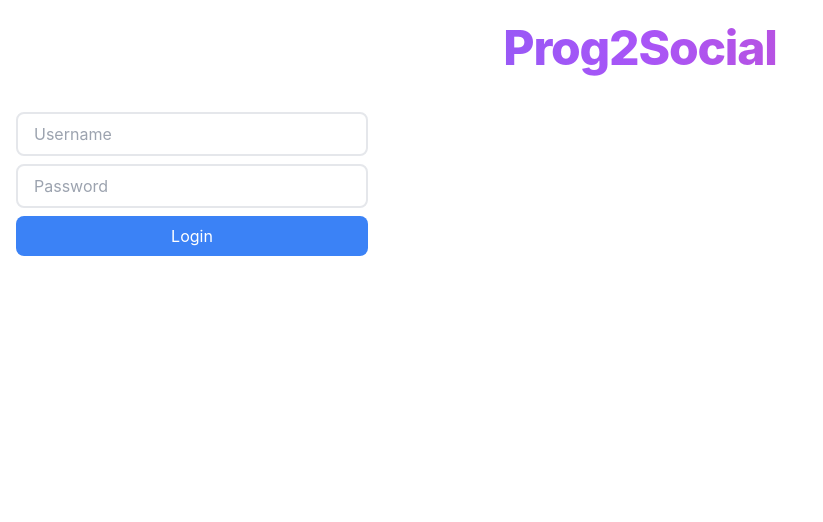
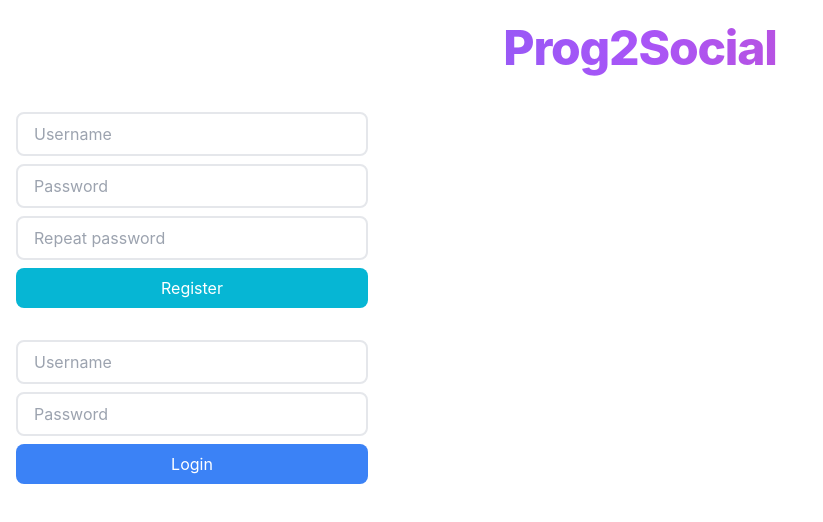
Before and after one commit to datorium-prog2/prog2-react, a React (Create React App) app: page / in a window 1280 px wide. Shown: the top 522 px of the page, without its empty margins (0-823 px from the left). Built offline with nearby package versions, Linux system fonts and the light colour scheme.

Commit message:
feat: refactor authentication forms by adding RegisterForm and restructuring LoginForm

```diff
--- a/src/App.tsx
+++ b/src/App.tsx
@@ -2,7 +2,8 @@ import logo from "./logo.svg";
 import "./App.css";
 
 import { HelloForm } from "./features/greeting/HelloForm";
-import { LoginForm } from "./features/auth/LoginForms";
+import { LoginForm } from "./features/auth/LoginForm";
+import { RegisterForm } from "./features/auth/RegisterForm";
 import { useState } from "react";
 
 // Funkcijas ir komponents
@@ -20,6 +21,7 @@ function App() {
     return (
       <div>
         <h1 className={headerStyle}>Prog2Social</h1>
+        <RegisterForm></RegisterForm>
         <HelloForm />
       </div>
     );
@@ -29,6 +31,7 @@ function App() {
   return (
     <div>
       <h1 className={headerStyle}>Prog2Social</h1>
+      <RegisterForm></RegisterForm>
       <LoginForm onLogin={setToken} />
     </div>
   );
--- /dev/null
+++ b/src/features/auth/RegisterForm.tsx
@@ -0,0 +1,25 @@
+export function RegisterForm() {
+  // Atgriež JSX -> Javascript ar HTML
+  return (
+    <div className="p-4 flex flex-col gap-2 max-w-sm">
+      <input
+        type="text"
+        placeholder="Username"
+        className="border-2 rounded-lg px-4 py-2"
+      />
+      <input
+        type="text"
+        placeholder="Password"
+        className="border-2 rounded-lg px-4 py-2"
+      />
+      <input
+        type="text"
+        placeholder="Repeat password"
+        className="border-2 rounded-lg px-4 py-2"
+      />
+      <button className="bg-cyan-500 text-white px-4 py-2 rounded-lg">
+        Register
+      </button>
+    </div>
+  );
+}
```
Also changed, not shown: src/features/auth/LoginForm.tsx (renamed from src/features/auth/LoginForms.tsx).
